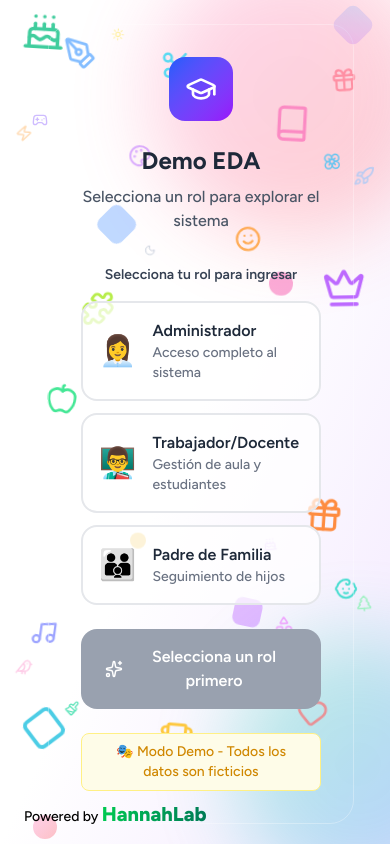
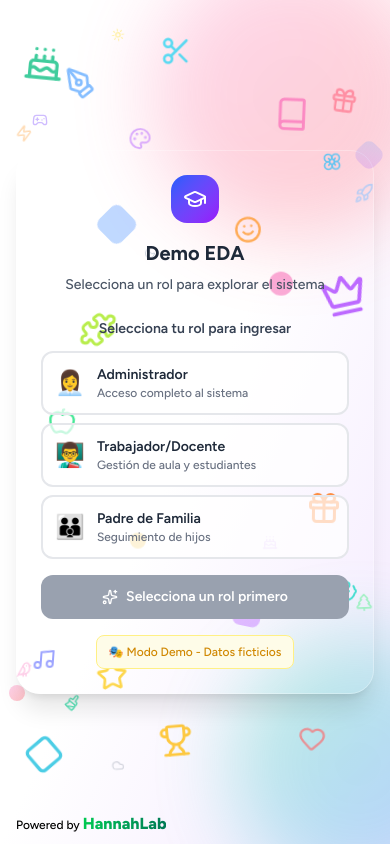
Before and after one commit to Hannalab-pe/EDA-DEMO, a React (Vite) app: page /login in a window 390 px wide. Built offline with nearby package versions, Linux system fonts and the light colour scheme; no server answers.

Commit message:
se arreglo el responsive del login

```diff
--- a/src/index.css
+++ b/src/index.css
@@ -1,4 +1,4 @@
-@import url('https://fonts.googleapis.com/css2?family=Figtree:ital,wght@0,300..900;1,300..900&family=Outfit:wght@100..900&display=swap');
+@import url("https://fonts.googleapis.com/css2?family=Figtree:ital,wght@0,300..900;1,300..900&family=Outfit:wght@100..900&display=swap");
 @import "tailwindcss";
 
 body {
@@ -9,7 +9,8 @@ body {
 
 /* Animación de flotación suave */
 @keyframes float {
-  0%, 100% {
+  0%,
+  100% {
     transform: translateY(0px) rotate(0deg);
   }
   25% {
@@ -25,7 +26,8 @@ body {
 
 /* Animación de flotación intensa */
 @keyframes floatIntense {
-  0%, 100% {
+  0%,
+  100% {
     transform: translateY(0px) rotate(0deg) scale(1);
   }
   25% {
@@ -41,7 +43,8 @@ body {
 
 /* Animación de flotación mega intensa */
 @keyframes floatMega {
-  0%, 100% {
+  0%,
+  100% {
     transform: translateY(0px) rotate(0deg) scale(1);
   }
   20% {
@@ -123,3 +126,56 @@ body {
   word-break: break-word;
   overflow-wrap: break-word;
 }
+
+/* Line clamp utilities for text truncation */
+.line-clamp-1 {
+  overflow: hidden;
+  display: -webkit-box;
+  -webkit-box-orient: vertical;
+  -webkit-line-clamp: 1;
+  line-clamp: 1;
+}
+
+.line-clamp-2 {
+  overflow: hidden;
+  display: -webkit-box;
+  -webkit-box-orient: vertical;
+  -webkit-line-clamp: 2;
+  line-clamp: 2;
+}
+
+/* Animations for Login page particles */
+@keyframes floatMega {
+  0%,
+  100% {
+    transform: translateY(0px) rotate(0deg);
+  }
+  25% {
+    transform: translateY(-15px) rotate(5deg);
+  }
+  50% {
+    transform: translateY(-25px) rotate(-3deg);
+  }
+  75% {
+    transform: translateY(-10px) rotate(8deg);
+  }
+}
+
+@keyframes floatIntense {
+  0%,
+  100% {
+    transform: translateY(0px) rotate(0deg) scale(1);
+  }
+  20% {
+    transform: translateY(-20px) rotate(-8deg) scale(1.1);
+  }
+  40% {
+    transform: translateY(-35px) rotate(5deg) scale(0.95);
+  }
+  60% {
+    transform: translateY(-15px) rotate(-12deg) scale(1.05);
+  }
+  80% {
+    transform: translateY(-25px) rotate(3deg) scale(0.98);
+  }
+}
--- a/src/pages/auth/Login.jsx
+++ b/src/pages/auth/Login.jsx
@@ -143,7 +143,7 @@ const Login = () => {
   };
 
   return (
-    <div className="min-h-screen bg-gradient-to-br from-white via-white to-purple-100 relative overflow-hidden">
+    <div className="min-h-screen bg-gradient-to-br from-white via-white to-purple-100 relative overflow-x-hidden">
       {/* Background Elements with animations */}
       <div
         className={`absolute inset-0 transition-all duration-1500 ${
@@ -486,11 +486,11 @@ const Login = () => {
         </div>
 
         {/* Main Content */}
-        <div className="relative z-10 min-h-screen flex items-center justify-center p-6">
-          <div className="w-full max-w-6xl flex items-center justify-center">
+        <div className="relative z-10 min-h-screen flex items-center justify-center px-4 py-8">
+          <div className="w-full max-w-6xl flex items-stretch justify-center">
             {/* Left Side - Login Form */}
             <div
-              className={`w-full lg:w-1/2 flex items-center justify-start pl-6 pr-3 transition-all duration-1000 transform ${
+              className={`w-full lg:w-1/2 flex items-center justify-center transition-all duration-1000 transform ${
                 isVisible
                   ? "translate-x-0 opacity-100"
                   : "-translate-x-10 opacity-0"
@@ -499,38 +499,38 @@ const Login = () => {
               <div className="w-full max-w-md">
                 {/* Form Container */}
                 <div
-                  className={`bg-transparent rounded-3xl border border-white/30 p-8 relative transition-all duration-1200 transform ${
+                  className={`bg-transparent rounded-3xl border border-white/30 p-6 lg:p-8 relative transition-all duration-1200 transform shadow-xl ${
                     isVisible
                       ? "translate-y-0 opacity-100 scale-100"
                       : "translate-y-8 opacity-0 scale-95"
                   }`}
                 >
                   {/* Mobile logo */}
-                  <div className="lg:hidden flex items-center justify-center mb-6">
-                    <div className="w-16 h-16 bg-gradient-to-br from-blue-600 to-purple-600 rounded-2xl flex items-center justify-center">
-                      <GraduationCap className="w-8 h-8 text-white" />
+                  <div className="lg:hidden flex items-center justify-center mb-4">
+                    <div className="w-12 h-12 bg-gradient-to-br from-blue-600 to-purple-600 rounded-2xl flex items-center justify-center">
+                      <GraduationCap className="w-6 h-6 text-white" />
                     </div>
                   </div>
 
                   {/* Form Header */}
                   <div
-                    className={`text-center mb-8 transition-all duration-700 transform ${
+                    className={`text-center mb-6 transition-all duration-700 transform ${
                       isVisible
                         ? "translate-y-0 opacity-100"
                         : "translate-y-4 opacity-0"
                     }`}
                     style={{ transitionDelay: "0.3s" }}
                   >
-                    <h3 className="text-2xl font-bold text-gray-800 mb-2">
+                    <h3 className="text-xl lg:text-2xl font-bold text-gray-800 mb-2">
                       Demo EDA
                     </h3>
-                    <p className="text-gray-600">
+                    <p className="text-sm lg:text-base text-gray-600">
                       Selecciona un rol para explorar el sistema
                     </p>
                   </div>
 
                   {/* Demo Form */}
-                  <div className="space-y-6">
+                  <div className="space-y-4 lg:space-y-6">
                     {/* Role Selector - Botones individuales */}
                     <div
                       className={`transition-all duration-700 transform ${
@@ -540,31 +540,31 @@ const Login = () => {
                       }`}
                       style={{ transitionDelay: "0.5s" }}
                     >
-                      <label className="block text-sm font-semibold text-gray-700 mb-4 text-center">
+                      <label className="block text-sm font-semibold text-gray-700 mb-3 text-center">
                         Selecciona tu rol para ingresar
                       </label>
 
-                      {/* Botones de roles */}
-                      <div className="space-y-3">
+                      {/* Botones de roles - más compactos en mobile */}
+                      <div className="space-y-2 lg:space-y-3">
                         {Object.entries(demoUsers.roles).map(
                           ([roleKey, roleData]) => (
                             <button
                               key={roleKey}
                               type="button"
                               onClick={() => handleRoleSelection(roleKey)}
-                              className={`w-full p-4 border-2 rounded-2xl transition-all duration-300 text-left ${
+                              className={`w-full p-3 lg:p-4 border-2 rounded-xl lg:rounded-2xl transition-all duration-300 text-left ${
                                 selectedRole === roleKey
                                   ? "border-blue-500 bg-blue-50 shadow-md"
                                   : "border-gray-200 bg-white/70 hover:border-gray-300 hover:bg-white/90"
                               }`}
                             >
                               <div className="flex items-center">
-                                <span className="text-3xl mr-4">
+                                <span className="text-2xl lg:text-3xl mr-3">
                                   {roleData.icon}
                                 </span>
-                                <div className="flex-1">
+                                <div className="flex-1 min-w-0">
                                   <div
-                                    className={`font-semibold ${
+                                    className={`font-semibold text-sm lg:text-base truncate ${
                                       selectedRole === roleKey
                                         ? "text-blue-800"
                                         : "text-gray-800"
@@ -573,7 +573,7 @@ const Login = () => {
                                     {roleData.displayName}
                                   </div>
                                   <div
-                                    className={`text-sm ${
+                                    className={`text-xs lg:text-sm line-clamp-1 ${
                                       selectedRole === roleKey
                                         ? "text-blue-600"
                                         : "text-gray-500"
@@ -583,9 +583,9 @@ const Login = () => {
                                   </div>
                                 </div>
                                 {selectedRole === roleKey && (
-                                  <div className="w-6 h-6 bg-blue-500 rounded-full flex items-center justify-center">
+                                  <div className="w-5 h-5 lg:w-6 lg:h-6 bg-blue-500 rounded-full flex items-center justify-center flex-shrink-0">
                                     <svg
-                                      className="w-4 h-4 text-white"
+                                      className="w-3 h-3 lg:w-4 lg:h-4 text-white"
                                       fill="currentColor"
                                       viewBox="0 0 20 20"
                                     >
@@ -604,52 +604,6 @@ const Login = () => {
                       </div>
                     </div>
 
-                    {/* Usuario Preview */}
-                    {selectedUser && (
-                      <div
-                        className={`transition-all duration-700 transform ${
-                          isVisible
-                            ? "translate-y-0 opacity-100"
-                            : "translate-y-4 opacity-0"
-                        }`}
-                        style={{ transitionDelay: "0.7s" }}
-                      >
-                        <div className="bg-gradient-to-r from-blue-50 to-purple-50 rounded-2xl p-4 border border-blue-200">
-                          <div className="flex items-center">
-                            <div className="text-3xl mr-4">
-                              {selectedUser.avatar}
-                            </div>
-                            <div>
-                              <div className="font-semibold text-gray-800">
-                                {selectedUser.fullName}
-                              </div>
-                              <div className="text-sm text-gray-600">
-                                {selectedUser.username}
-                              </div>
-                              {selectedUser.aula && (
-                                <div className="text-sm text-blue-600">
-                                  {selectedUser.aula} - {selectedUser.grado}
-                                </div>
-                              )}
-                              {selectedUser.specialty && (
-                                <div className="text-sm text-purple-600">
-                                  {selectedUser.specialty}
-                                </div>
-                              )}
-                              {selectedUser.children && (
-                                <div className="text-sm text-orange-600">
-                                  Padre/Madre de{" "}
-                                  {selectedUser.children
-                                    .map((child) => child.name)
-                                    .join(", ")}
-                                </div>
-                              )}
-                            </div>
-                          </div>
-                        </div>
-                      </div>
-                    )}
-
                     {/* Demo Login Button */}
                     <div
                       className={`transition-all duration-700 transform ${
@@ -657,13 +611,13 @@ const Login = () => {
                           ? "translate-y-0 opacity-100"
                           : "translate-y-4 opacity-0"
                       }`}
-                      style={{ transitionDelay: "0.9s" }}
+                      style={{ transitionDelay: "0.7s" }}
                     >
                       <button
                         type="button"
                         onClick={handleDemoLogin}
                         disabled={isLoading || !selectedUser}
-                        className={`w-full py-4 px-6 rounded-2xl font-semibold text-white transition-all duration-300 transform hover:scale-[1.02] hover:shadow-xl ${
+                        className={`w-full py-3 lg:py-4 px-6 rounded-xl lg:rounded-2xl font-semibold text-white transition-all duration-300 transform hover:scale-[1.02] hover:shadow-xl ${
                           isLoading || !selectedUser
                             ? "bg-gray-400 cursor-not-allowed scale-100"
                             : "bg-gradient-to-r from-blue-600 to-purple-600 focus:outline-none focus:ring-4 focus:ring-blue-200 hover:from-blue-700 hover:to-purple-700"
@@ -671,33 +625,37 @@ const Login = () => {
                       >
                         {isLoading ? (
                           <div className="flex items-center justify-center">
-                            <div className="w-5 h-5 border-2 border-white border-t-transparent rounded-full animate-spin mr-3"></div>
-                            Accediendo al Demo...
+                            <div className="w-4 h-4 lg:w-5 lg:h-5 border-2 border-white border-t-transparent rounded-full animate-spin mr-2 lg:mr-3"></div>
+                            <span className="text-sm lg:text-base">
+                              Accediendo al Demo...
+                            </span>
                           </div>
                         ) : (
                           <div className="flex items-center justify-center">
-                            <Sparkles className="w-5 h-5 mr-2" />
-                            {selectedUser
-                              ? `Entrar como ${selectedUser.name}`
-                              : "Selecciona un rol primero"}
+                            <Sparkles className="w-4 h-4 lg:w-5 lg:h-5 mr-2" />
+                            <span className="text-sm lg:text-base">
+                              {selectedUser
+                                ? `Entrar como ${selectedUser.name}`
+                                : "Selecciona un rol primero"}
+                            </span>
                           </div>
                         )}
                       </button>
                     </div>
 
                     {/* Demo Notice */}
-                    <div className="text-center">
-                      <div className="inline-flex items-center px-4 py-2 bg-yellow-50 border border-yellow-200 rounded-lg">
-                        <span className="text-yellow-600 text-sm">
-                          🎭 Modo Demo - Todos los datos son ficticios
+                    <div className="text-center mt-4">
+                      <div className="inline-flex items-center px-3 py-2 bg-yellow-50 border border-yellow-200 rounded-lg">
+                        <span className="text-yellow-600 text-xs lg:text-sm">
+                          🎭 Modo Demo - Datos ficticios
                         </span>
                       </div>
                     </div>
                   </div>
 
                   {/* Decorative elements for form */}
-                  <div className="absolute -top-4 -right-4 w-8 h-8 bg-gradient-to-br from-blue-400 to-purple-500 rounded-lg rotate-45 opacity-20"></div>
-                  <div className="absolute -bottom-4 -left-4 w-6 h-6 bg-gradient-to-br from-pink-400 to-red-500 rounded-full opacity-30"></div>
+                  <div className="absolute -top-2 -right-2 lg:-top-4 lg:-right-4 w-6 h-6 lg:w-8 lg:h-8 bg-gradient-to-br from-blue-400 to-purple-500 rounded-lg rotate-45 opacity-20"></div>
+                  <div className="absolute -bottom-2 -left-2 lg:-bottom-4 lg:-left-4 w-4 h-4 lg:w-6 lg:h-6 bg-gradient-to-br from-pink-400 to-red-500 rounded-full opacity-30"></div>
                 </div>
               </div>
             </div>
@@ -787,15 +745,15 @@ const Login = () => {
           </div>
         </div>
 
-        {/* Powered by HannahLab - Marca en inferior izquierda */}
-        <div className="absolute bottom-4 left-6 z-20 hover:-translate-y-1 transition-all duration-400">
+        {/* Powered by HannahLab - Marca en inferior */}
+        <div className="absolute bottom-2 lg:bottom-4 left-4 lg:left-6 z-20 hover:-translate-y-1 transition-all duration-400">
           <div
-            className={`flex justify-center items-center space-x-2  transition-all duration-1000 transform ${
+            className={`flex justify-center items-center space-x-2 transition-all duration-1000 transform ${
               isVisible ? "translate-y-0" : "translate-y-4 opacity-0"
             }`}
             style={{ transitionDelay: "1.5s" }}
           >
-            <div className="text-black text-sm font-medium">
+            <div className="text-black text-xs lg:text-sm font-medium">
               <a
                 href="https://hannahlab.com/"
                 target="_blank"
@@ -803,7 +761,7 @@ const Login = () => {
                 className="hover:text-black transition-colors cursor-pointer"
               >
                 Powered by{" "}
-                <span className="font-extrabold text-xl bg-gradient-to-r from-green-500 to-emerald-700 bg-clip-text text-transparent">
+                <span className="font-extrabold text-base lg:text-xl bg-gradient-to-r from-green-500 to-emerald-700 bg-clip-text text-transparent">
                   HannahLab
                 </span>
               </a>
```
